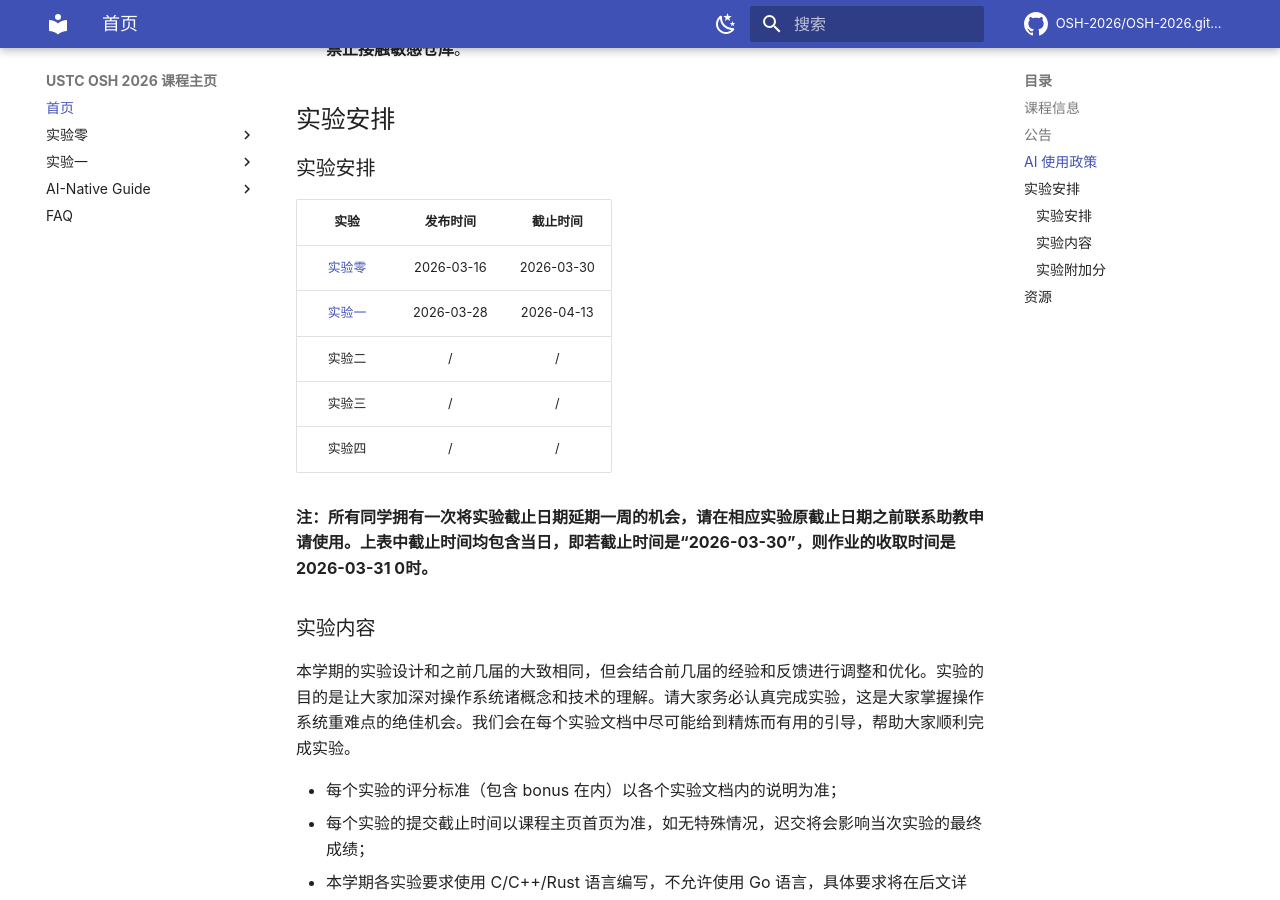
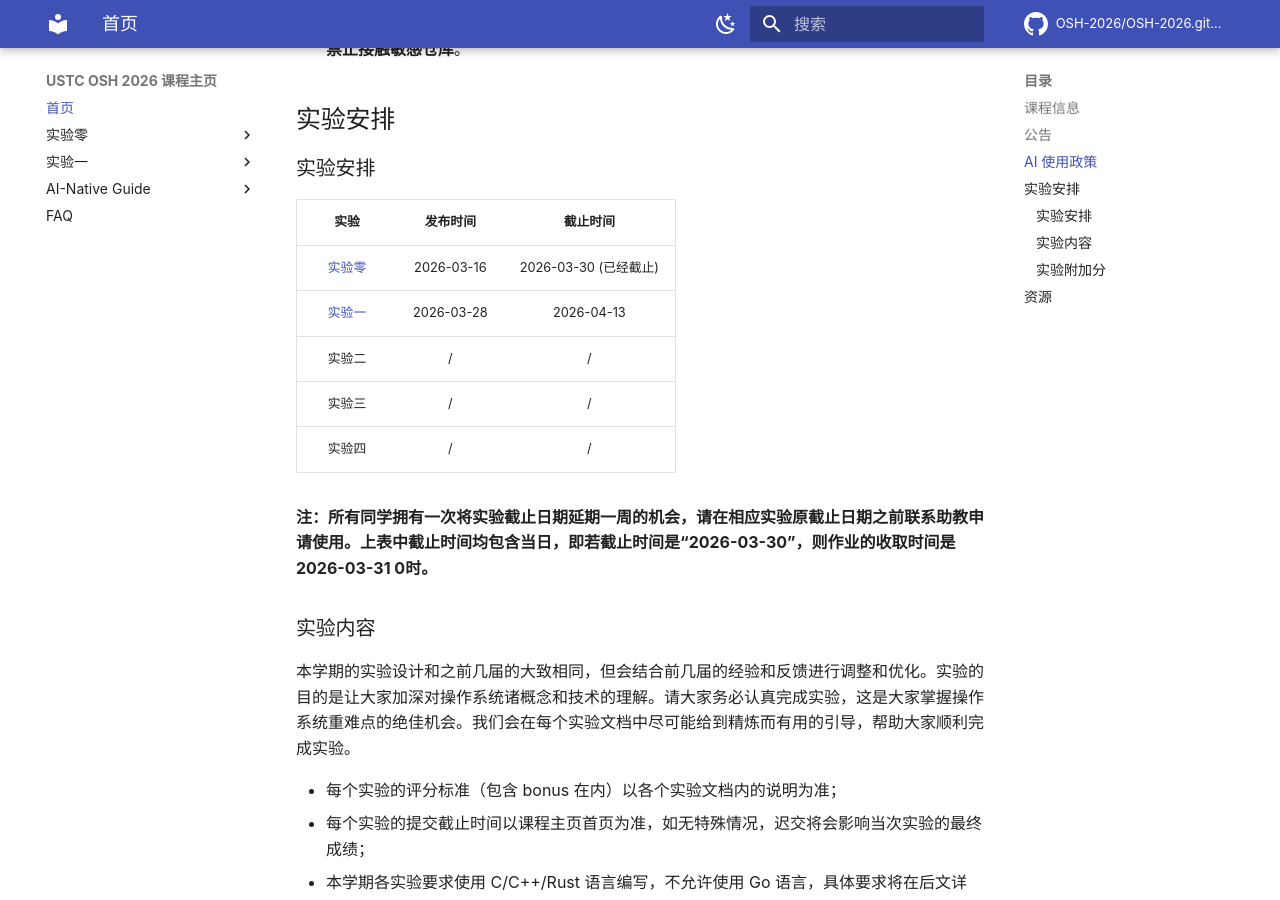
Before and after one commit to OSH-2026/osh-2026.github.io, an MkDocs documentation site: the page built from docs/README.md, in a window 1280 px wide and 900 px high, scrolled down 832 px. Built offline with MkDocs 1.6.1 and Material for MkDocs 9.7.7, drawn with Linux system fonts in a browser that asks for light colours; nearby versions of some CDN libraries; library files that are not in the unit come from our copies; comment, search, counter and statistics services are not loaded.

Commit message:
Update deadline status for 实验零

```diff
--- a/docs/README.md
+++ b/docs/README.md
@@ -33,7 +33,7 @@
 
 |      实验       |  发布时间  |  截止时间  |
 | :-------------: | :--------: | :--------: |
-| [实验零](lab0/) | 2026-03-16 | 2026-03-30 |
+| [实验零](lab0/) | 2026-03-16 | 2026-03-30 (已经截止) |
 | [实验一](lab1/) | 2026-03-28 | 2026-04-13 |
 |     实验二      |     /      |     /      |
 |     实验三      |     /      |     /      |
```
